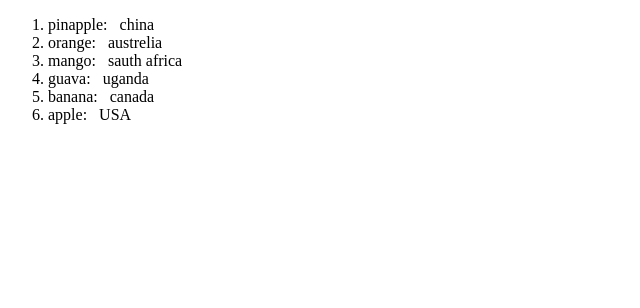
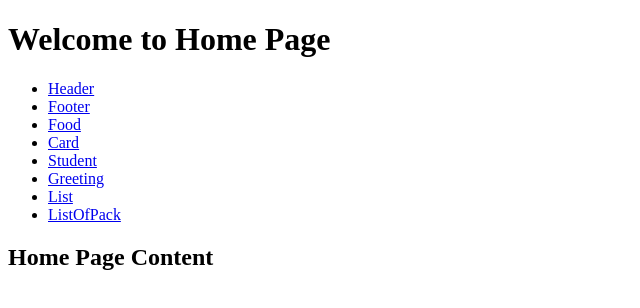
Before and after one commit to codeshrabon/Bro-Code-Use-of-React, a React (Vite) app in the folder Bro Code Expriment/my-expriment-project/: page / in a window 1280 px wide. Shown: the top 308 px of the page, without its empty margins (0-640 px from the left). Built offline with nearby package versions, Linux system fonts and the light colour scheme.

Commit message:
Using BrowsRouter as Router, Routes, Route, Link

```diff
--- a/Bro Code Expriment/my-expriment-project/package.json
+++ b/Bro Code Expriment/my-expriment-project/package.json
@@ -12,7 +12,8 @@
   "dependencies": {
     "prop-types": "^15.8.1",
     "react": "^19.1.1",
-    "react-dom": "^19.1.1"
+    "react-dom": "^19.1.1",
+    "react-router-dom": "^7.8.1"
   },
   "devDependencies": {
     "@eslint/js": "^9.33.0",
--- a/Bro Code Expriment/my-expriment-project/src/App.jsx
+++ b/Bro Code Expriment/my-expriment-project/src/App.jsx
@@ -6,8 +6,11 @@ import Student from './UseOfProps/Student.jsx'
 import UserGreeting from './UseOfGreeting/UserGreeting.jsx'
 import List from './Lists/List.jsx'
 import ListOfPack from './Lists/ListOfPack.jsx'
+import {BrowserRouter as Router,Routes,Route,Link} from 'react-router-dom'
+import { useState } from 'react'
 
 function App() {
+  const [active,setActive] = useState("Home")
   return(
     <>
       {/* <Header />
@@ -27,9 +30,57 @@ function App() {
         {/* Using conditional rendaring */}
       {/* <UserGreeting isLoggedIn={false} userName = "user" /> */}
 
-      <List />
+      {/* <List /> */}
       {/* Uses all sort of rendering from sort to keep the data align */}
       {/* <ListOfPack /> */}
+
+      {/* <Router>
+        <div>
+          <h1>Welcome to home page</h1>
+
+          <nav>
+            <ul>
+              <li><Link to="/Header">Header</Link></li>
+            </ul>
+          </nav>
+
+          <Routes>
+            <Route path='/Header' element={<Header />}></Route>
+          </Routes>
+        </div>
+      </Router> */}
+
+      <Router>
+      <div>
+        <h1>Welcome to Home Page</h1>
+
+        {/* Navigation Menu */}
+        <nav>
+          <ul>
+            <li><Link to="/Header">Header</Link></li>
+            <li><Link to="/footer">Footer</Link></li>
+            <li><Link to="/food">Food</Link></li>
+            <li><Link to="/card">Card</Link></li>
+            <li><Link to="/student">Student</Link></li>
+            <li><Link to="/greeting">Greeting</Link></li>
+            <li><Link to="/list">List</Link></li>
+            <li><Link to="/listofpack">ListOfPack</Link></li>
+          </ul>
+        </nav>
+        <Routes>
+          <Route path="/" element={<h2>Home Page Content</h2>} />
+          <Route path="/Header" element={<Header />} />
+          <Route path="/footer" element={<Footer />} />
+          <Route path="/food" element={<Food />} />
+          <Route path="/card" element={<Card />} />
+
+          <Route path="/greeting" element={<UserGreeting isLoggedIn={false} userName="user" />} />
+          <Route path="/list" element={<List />} />
+          <Route path="/listofpack" element={<ListOfPack />} />
+        </Routes>
+
+      </div>
+    </Router>
 
     </>
   )
```
Also changed, not shown: 1 other file (tests, documents, lock files or other folders).
